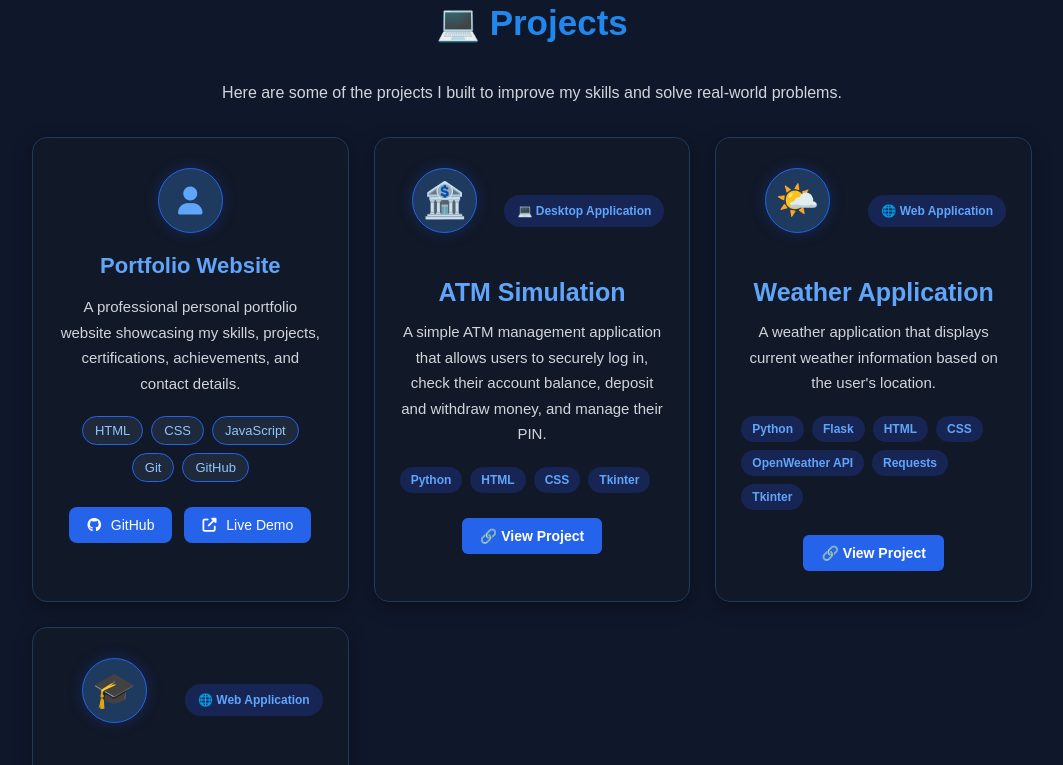
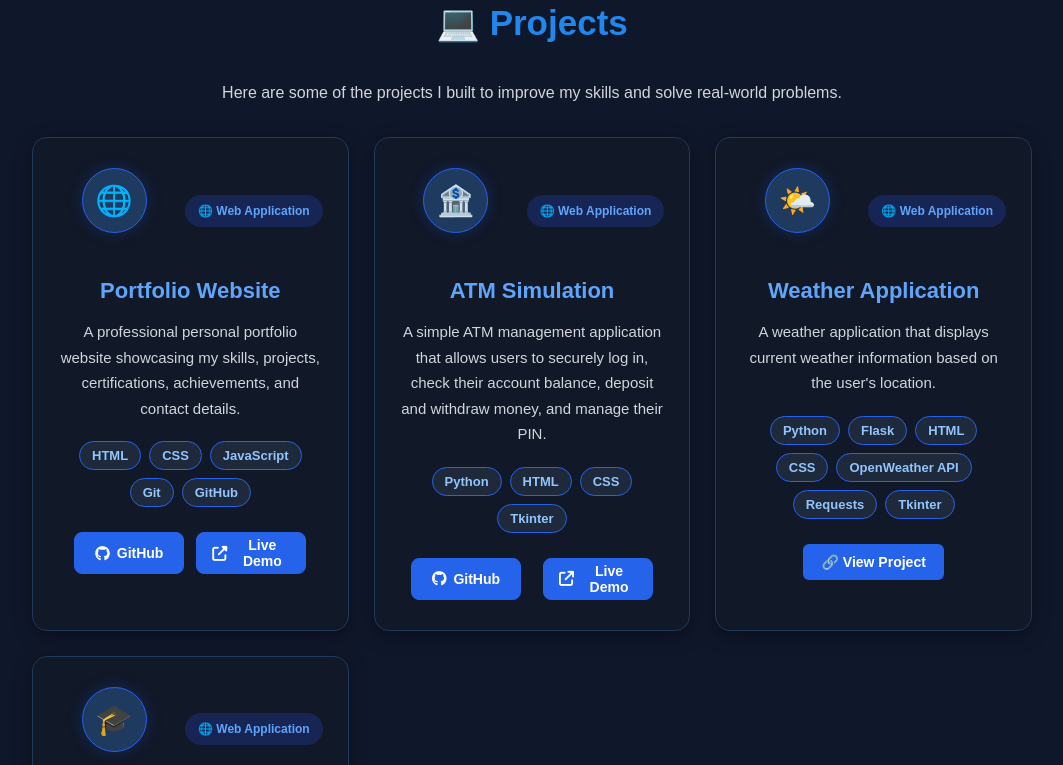
Before and after one commit to puremramcharan07/portfolio, a plain HTML site: page index.html in a window 1280 px wide. Shown: the part 2914-3679 px from the top of the page, without its empty margins (108-1171 px from the left). Drawn offline with nearby package versions, Linux system fonts and the light colour scheme.

Commit message:
Update portfolio project section

```diff
--- a/index.html
+++ b/index.html
@@ -361,12 +361,21 @@
     </p>
 
     <div class="projects-container">
+<!--My portofolio-->
 
-        <div class="project-card">
+    <div class="project-card">
+
+    <div class="project-top">
+
     <div class="project-icon">
-        <i class="fas fa-user"></i>
+        🌐
     </div>
 
+    <span class="project-type">
+        🌐 Web Application
+    </span>
+
+</div>
     <h2>Portfolio Website</h2>
 
     <p>
@@ -404,7 +413,7 @@
                 </div>
 
                 <span class="project-type">
-                    💻 Desktop Application
+                   🌐 Web Application
                 </span>
             </div>
 
@@ -421,14 +430,22 @@
                 <span>CSS</span>
                 <span>Tkinter</span>
             </div>
+        <div class="project-links">
 
-            <a href="https://github.com/puremramcharan07/atm-python-project.git"
-               target="_blank"
-               class="project-btn">
-                🔗 View Project
-            </a>
+    <a href="https://github.com/puremramcharan07/atm-python-project.git"
+       target="_blank">
+        <i class="fa-brands fa-github"></i>
+        GitHub
+    </a>
 
-        </div>
+    <a href="https://atm-python-project.onrender.com"
+       target="_blank">
+        <i class="fa-solid fa-arrow-up-right-from-square"></i>
+        Live Demo
+    </a>
+
+</div>
+    </div>
 
 
         <!-- Weather Project -->
--- a/style.css
+++ b/style.css
@@ -1249,9 +1249,9 @@ body {
     }
 }
 
-
-/* Projects Section */
-
+/* =========================================================
+   PROJECTS SECTION
+========================================================= */
 
 .projects-container {
     max-width: 1000px;
@@ -1270,43 +1270,54 @@ body {
 }
 
 
-/* Project Card */
+/* =========================================================
+   PROJECT CARD
+========================================================= */
 
 .project-card {
     background: #111827;
 
-    padding: 28px;
-
-    border-radius: 12px;
-
-    text-align: left;
-
     border: 1px solid #1e3a5f;
+    border-radius: 15px;
+
+    padding: 30px 25px;
+
+    text-align: center;
+
+    position: relative;
+    overflow: hidden;
 
     box-shadow: 0 5px 18px rgba(0, 0, 0, 0.35);
 
-    transition: transform 0.3s ease,
-                box-shadow 0.3s ease;
-}
-
-
-/* Card Hover */
+    transition:
+        transform 0.4s ease,
+        box-shadow 0.4s ease,
+        border-color 0.4s ease;
+}
+
+
+/* =========================================================
+   CARD HOVER
+========================================================= */
 
 .project-card:hover {
-    transform: translateY(-8px);
+    transform: translateY(-10px);
+
+    border-color: #2563eb;
 
     box-shadow:
-        0 10px 25px rgba(37, 99, 235, 0.25);
-}
-
-
-/* Top Area */
+        0 0 25px rgba(37, 99, 235, 0.35);
+}
+
+
+/* =========================================================
+   PROJECT TOP
+========================================================= */
 
 .project-top {
     display: flex;
 
     align-items: center;
-
     justify-content: space-between;
 
     gap: 15px;
@@ -1315,189 +1326,31 @@ body {
 }
 
 
-/* Project Icon */
-
-.project-icon {
-    width: 70px;
-    height: 70px;
-
-    display: flex;
-
-    align-items: center;
-    justify-content: center;
-
-    font-size: 35px;
-
-    background: #1e3a8a;
-
-    border: 1px solid #2563eb;
-
-    border-radius: 12px;
-
-    box-shadow:
-        0 0 15px rgba(37, 99, 235, 0.25);
-}
-
-
-/* Project Type */
-
-.project-type {
-    background: #172554;
-
-    color: #60a5fa;
-
-    padding: 9px 13px;
-
-    border-radius: 20px;
-
-    font-size: 12px;
-
-    font-weight: 600;
-
-    white-space: nowrap;
-}
-
-
-/* Project Name */
-
-.project-card h3 {
-    color: #60a5fa;
-
-    font-size: 25px;
-
-    margin-bottom: 12px;
-}
-
-
-/* Project Description */
-
-.project-card p {
-    color: #d1d5db;
-
-    font-size: 15px;
-
-    line-height: 1.6;
-
-    margin-bottom: 20px;
-}
-
-
-/* Technology Tags */
-
-.project-tech {
-    display: flex;
-
-    flex-wrap: wrap;
-
-    gap: 8px;
-
-    margin-bottom: 25px;
-}
-
-.project-tech span {
-    background: #172554;
-
-    color: #60a5fa;
-
-    padding: 6px 11px;
-
-    border-radius: 15px;
-
-    font-size: 12px;
-
-    font-weight: 600;
-}
-
-
-/* View Project Button */
-
-.project-btn {
-    display: inline-block;
-
-    padding: 10px 18px;
-
-    background: #2563eb;
-
-    color: white;
-
-    text-decoration: none;
-
-    border-radius: 6px;
-
-    font-size: 14px;
-
-    font-weight: 600;
-
-    transition: 0.25s ease;
-}
-
-.project-btn:hover {
-    background: #1d4ed8;
-
-    transform: translateY(-2px);
-}
-
-/* PROJECTS SECTION ANIMATION */
-
-.project-card.reveal {
-    opacity: 0;
-    transform: translateX(80px);
-    transition: opacity 0.8s ease, transform 0.8s ease;
-}
-
-.project-card.reveal.show {
-    opacity: 1;
-    transform: translateX(0);
-}
-
-/* Technologies */
-
-.technologies {
-    display: flex;
-    flex-wrap: wrap;
-    gap: 8px;
-    margin-bottom: 20px;
-}
-
-.technologies span {
-    background: #e5e7eb;
-    padding: 6px 10px;
-    border-radius: 5px;
-    font-size: 13px;
-}
-
-/* =========================
-   PORTFOLIO PROJECT CARD
-========================= */
-
-.project-card {
-    background: #111827;
-    border: 1px solid #1e3a5f;
-    border-radius: 15px;
-    padding: 30px 25px;
-    text-align: center;
-    transition: all 0.4s ease;
-    position: relative;
-    overflow: hidden;
-}
-
-/* Hover Effect */
-.project-card:hover {
-    transform: translateY(-10px);
-    border-color: #2563eb;
-    box-shadow: 0 0 25px rgba(37, 99, 235, 0.35);
-}
-
-/* Project Icon */
+/* =========================================================
+   PROJECT ICON
+========================================================= */
+
 .project-icon {
     width: 65px;
     height: 65px;
+
     margin: 0 auto 20px;
+
     border-radius: 50%;
+
     background: #1e3a5f;
+
+    border: 1px solid #2563eb;
+
     display: flex;
+
     align-items: center;
     justify-content: center;
+
+    font-size: 30px;
+
+    box-shadow:
+        0 0 15px rgba(37, 99, 235, 0.25);
 }
 
 .project-icon i {
@@ -1505,67 +1358,365 @@ body {
     color: #60a5fa;
 }
 
-/* Project Title */
-.project-card h2 {
+
+/* =========================================================
+   PROJECT TYPE
+========================================================= */
+
+.project-type {
+    background: #172554;
+
     color: #60a5fa;
+
+    padding: 9px 13px;
+
+    border-radius: 20px;
+
+    font-size: 12px;
+
+    font-weight: 600;
+
+    white-space: nowrap;
+}
+
+
+/* =========================================================
+   PROJECT TITLE
+========================================================= */
+
+.project-card h2,
+.project-card h3 {
+    color: #60a5fa;
+
     font-size: 22px;
+
     margin-bottom: 15px;
 }
 
-/* Project Description */
+
+/* =========================================================
+   PROJECT DESCRIPTION
+========================================================= */
+
 .project-card p {
     color: #d1d5db;
+
     font-size: 15px;
+
     line-height: 1.7;
+
     margin-bottom: 20px;
 }
 
-/* Technology Tags */
-.tech-stack {
+
+/* =========================================================
+   TECHNOLOGY TAGS
+========================================================= */
+
+.project-tech,
+.tech-stack,
+.technologies {
     display: flex;
+
     justify-content: center;
+
+    align-items: center;
+
     flex-wrap: wrap;
+
     gap: 8px;
+
     margin-bottom: 25px;
 }
 
-.tech-stack span {
+
+.project-tech span,
+.tech-stack span,
+.technologies span {
     background: #1e293b;
+
     color: #93c5fd;
+
     border: 1px solid #2563eb;
+
     padding: 6px 12px;
+
     border-radius: 20px;
+
     font-size: 13px;
-}
-
-/* Project Buttons */
+
+    font-weight: 600;
+}
+
+
+/* =========================================================
+   PROJECT BUTTON CONTAINER
+========================================================= */
+
 .project-links {
-    display: flex;
+    display: flex !important;
+
+    justify-content: center !important;
+
+    align-items: center !important;
+
+    gap: 12px !important;
+
+    flex-wrap: wrap !important;
+
+    margin-top: 5px !important;
+}
+
+
+/* =========================================================
+   GITHUB + LIVE DEMO BUTTONS
+========================================================= */
+
+.project-links a {
+    display: inline-flex !important;
+
+    align-items: center !important;
+
+    justify-content: center !important;
+
+    width: 110px !important;
+
+    min-width: 110px !important;
+
+    height: 42px !important;
+
+    padding: 0 15px !important;
+
+    margin: 0 !important;
+
+    box-sizing: border-box !important;
+
+    background: #2563eb !important;
+
+    color: #ffffff !important;
+
+    border: 1px solid #2563eb !important;
+
+    border-radius: 8px !important;
+
+    text-decoration: none !important;
+
+    font-size: 14px !important;
+
+    font-weight: 600 !important;
+
+    transition:
+        all 0.3s ease !important;
+}
+
+
+/* =========================================================
+   BUTTON HOVER
+========================================================= */
+
+.project-links a:hover {
+    background: #60a5fa !important;
+
+    color: #0f172a !important;
+
+    border-color: #60a5fa !important;
+
+    transform: translateY(-3px) !important;
+
+    box-shadow:
+        0 5px 15px rgba(37, 99, 235, 0.3) !important;
+}
+
+
+/* =========================================================
+   BUTTON ICONS
+========================================================= */
+
+.project-links a i {
+    margin-right: 7px !important;
+
+    font-size: 15px !important;
+}
+
+
+/* =========================================================
+   LIVE DEMO BUTTON
+========================================================= */
+
+.project-links a.live-demo {
+    background: #2563eb !important;
+
+    color: #ffffff !important;
+
+    border: 1px solid #2563eb !important;
+}
+
+
+.project-links a.live-demo:hover {
+    background: #60a5fa !important;
+
+    color: #0f172a !important;
+
+    border-color: #60a5fa !important;
+}
+
+
+/* =========================================================
+   OLD PROJECT BUTTON
+========================================================= */
+
+.project-btn {
+    display: inline-flex;
+
+    align-items: center;
     justify-content: center;
-    gap: 12px;
-    flex-wrap: wrap;
-}
-
-.project-links a {
+
+    padding: 10px 18px;
+
+    background: #2563eb;
+
+    color: #ffffff;
+
     text-decoration: none;
-    color: white;
-    background: #2563eb;
-    padding: 10px 18px;
-    border-radius: 8px;
+
+    border-radius: 6px;
+
     font-size: 14px;
-    transition: all 0.3s ease;
-}
-
-.project-links a:hover {
-    background: #60a5fa;
-    color: #0f172a;
-    transform: translateY(-3px);
-}
-
-.project-links i {
-    margin-right: 6px;
-}
-
+
+    font-weight: 600;
+
+    transition: 0.25s ease;
+}
+
+
+.project-btn:hover {
+    background: #1d4ed8;
+
+    transform: translateY(-2px);
+}
+
+
+/* =========================================================
+   PROJECT CARD REVEAL ANIMATION
+========================================================= */
+
+.project-card.reveal {
+    opacity: 0;
+
+    transform: translateX(80px);
+
+    transition:
+        opacity 0.8s ease,
+        transform 0.8s ease;
+}
+
+
+.project-card.reveal.show {
+    opacity: 1;
+
+    transform: translateX(0);
+}
+
+
+/* =========================================================
+   RESPONSIVE - TABLET
+========================================================= */
+
+@media (max-width: 900px) {
+
+    .projects-container {
+        grid-template-columns: repeat(2, 1fr);
+    }
+
+}
+
+
+/* =========================================================
+   RESPONSIVE - MOBILE
+========================================================= */
+
+@media (max-width: 600px) {
+
+    .projects-container {
+        grid-template-columns: 1fr;
+
+        gap: 20px;
+    }
+
+    .project-card {
+        padding: 25px 20px;
+    }
+
+    .project-top {
+        margin-bottom: 20px;
+    }
+
+    .project-links {
+        gap: 10px !important;
+    }
+
+    .project-links a {
+        width: 110px !important;
+        min-width: 110px !important;
+    }
+
+}
+
+
+/* =========================================================
+   ATM SIMULATION - BUTTON FIX
+========================================================= */
+
+/* ATM GitHub + Live Demo */
+a[href*="atm-python-project"] {
+    display: inline-flex !important;
+
+    align-items: center !important;
+    justify-content: center !important;
+
+    width: 110px !important;
+    min-width: 110px !important;
+    height: 42px !important;
+
+    padding: 0 15px !important;
+    margin: 0 5px !important;
+
+    box-sizing: border-box !important;
+
+    background: #2563eb !important;
+    color: #ffffff !important;
+
+    border: 1px solid #2563eb !important;
+    border-radius: 8px !important;
+
+    text-decoration: none !important;
+
+    font-size: 14px !important;
+    font-weight: 600 !important;
+
+    transition: all 0.3s ease !important;
+}
+
+
+/* ATM buttons hover */
+a[href*="atm-python-project"]:hover {
+    background: #60a5fa !important;
+    color: #0f172a !important;
+
+    border-color: #60a5fa !important;
+
+    transform: translateY(-3px) !important;
+
+    box-shadow:
+        0 5px 15px rgba(37, 99, 235, 0.3) !important;
+}
+
+
+/* ATM button icons */
+a[href*="atm-python-project"] i {
+    margin-right: 7px !important;
+    font-size: 15px !important;
+}
 
 /* =========================
    CERTIFICATIONS
```
